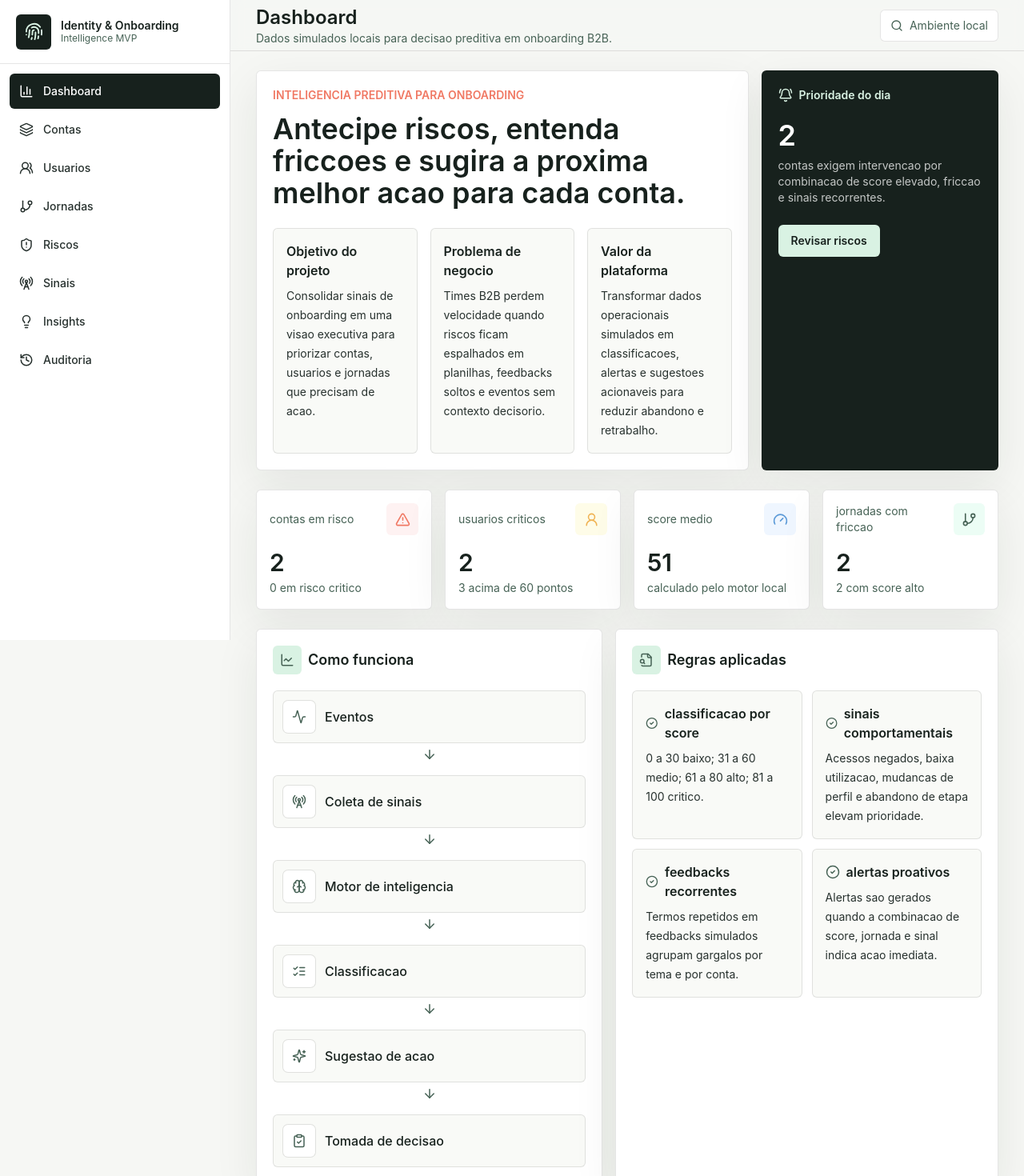
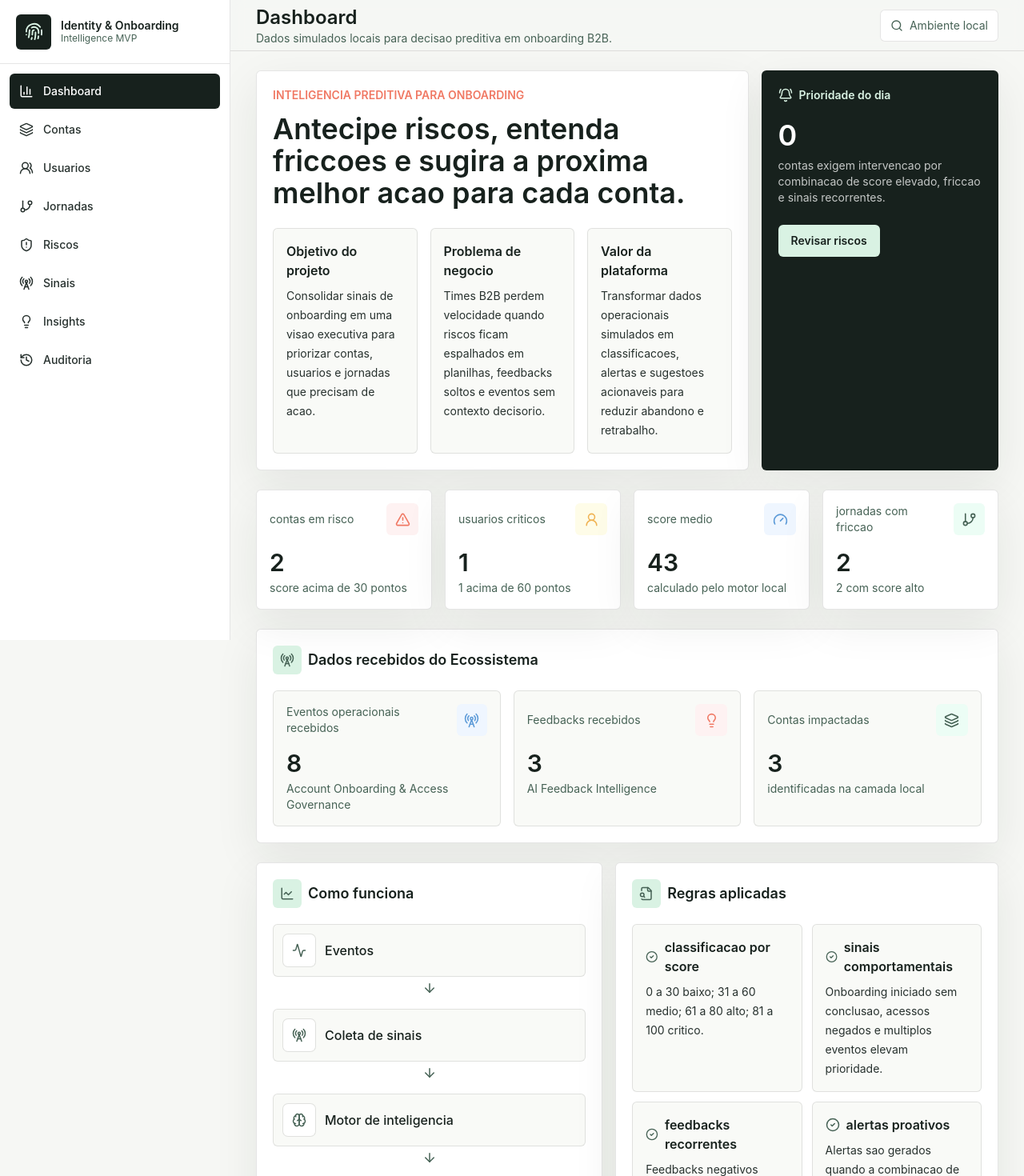
Before and after one commit to KarlaVieira-Dev/Identity-Onboarding-Intelligence, a React (Vite) app: page / in a window 1280 px wide. Shown: the top 1470 px of the page at 80% size. Built offline with nearby package versions, Linux system fonts and the light colour scheme.

Commit message:
Adicionar integração simulada entre projetos do ecossistema

```diff
--- a/src/App.jsx
+++ b/src/App.jsx
@@ -1,4 +1,5 @@
 import React, { useMemo, useState } from 'react';
+import { feedbackSignals, onboardingEvents } from './data/ecosystemData.js';
 import {
   Activity,
   AlertTriangle,
@@ -38,86 +39,67 @@ const navigation = [
 ];
 
 const scoreWeights = {
-  onboardingIncompleto: 25,
-  acessosNegadosRecorrentes: 20,
-  feedbackNegativoRecorrente: 15,
-  baixaUtilizacao: 10,
-  alteracoesFrequentesPerfil: 15,
+  onboardingSemConclusao: 20,
+  acessoNegado: 15,
+  feedbackNegativo: 15,
+  multiplosEventos: 10,
 };
 
 const signalLabels = {
-  onboardingIncompleto: 'onboarding incompleto',
-  acessosNegadosRecorrentes: 'acessos negados recorrentes',
-  feedbackNegativoRecorrente: 'feedback negativo recorrente',
-  baixaUtilizacao: 'baixa utilizacao',
-  alteracoesFrequentesPerfil: 'alteracoes frequentes de perfil',
+  onboardingSemConclusao: 'onboarding iniciado sem conclusao',
+  acessoNegado: 'acesso negado',
+  feedbackNegativo: 'feedback negativo',
+  multiplosEventos: 'multiplos eventos',
 };
 
-const accountInputs = [
+const accountMetadata = {
+  'Conta Gestora A': { segment: 'Fintech', users: 128, friction: 'Acesso e credenciais' },
+  'Conta Gestora B': { segment: 'Saude', users: 84, friction: 'Cadastro inicial' },
+  'Conta Gestora C': { segment: 'SaaS', users: 49, friction: 'Validacao operacional' },
+};
+
+const impactedAccounts = [...new Set([...onboardingEvents.map((event) => event.conta), ...feedbackSignals.map((signal) => signal.conta)])];
+
+function getAccountEcosystemSignals(conta) {
+  const events = onboardingEvents.filter((event) => event.conta === conta);
+  const feedbacks = feedbackSignals.filter((signal) => signal.conta === conta);
+  const eventTypes = events.map((event) => event.evento);
+
+  return {
+    onboardingSemConclusao: eventTypes.includes('onboarding_iniciado') && !eventTypes.includes('onboarding_concluido'),
+    acessoNegado: eventTypes.includes('acesso_negado'),
+    feedbackNegativo: feedbacks.some((signal) => signal.sentimento === 'negativo'),
+    multiplosEventos: events.length > 1,
+  };
+}
+
+const accountInputs = impactedAccounts.map((conta) => ({
+  name: conta,
+  ...(accountMetadata[conta] || { segment: 'Conta B2B', users: 0, friction: 'Sinais do ecossistema' }),
+  signals: getAccountEcosystemSignals(conta),
+}));
+
+const ecosystemSummary = [
   {
-    name: 'Atlas Pay',
-    segment: 'Fintech',
-    users: 128,
-    friction: 'KYC empresarial',
-    signals: {
-      onboardingIncompleto: true,
-      acessosNegadosRecorrentes: true,
-      feedbackNegativoRecorrente: true,
-      baixaUtilizacao: false,
-      alteracoesFrequentesPerfil: true,
-    },
+    label: 'Eventos operacionais recebidos',
+    value: onboardingEvents.length,
+    detail: 'Account Onboarding & Access Governance',
+    icon: RadioTower,
+    tone: 'text-sky bg-blue-50',
   },
   {
-    name: 'Nexa Health',
-    segment: 'Saude',
-    users: 84,
-    friction: 'Consentimento LGPD',
-    signals: {
-      onboardingIncompleto: true,
-      acessosNegadosRecorrentes: false,
-      feedbackNegativoRecorrente: true,
-      baixaUtilizacao: true,
-      alteracoesFrequentesPerfil: false,
-    },
+    label: 'Feedbacks recebidos',
+    value: feedbackSignals.length,
+    detail: 'AI Feedback Intelligence',
+    icon: Lightbulb,
+    tone: 'text-coral bg-red-50',
   },
   {
-    name: 'Volt Market',
-    segment: 'Marketplace',
-    users: 211,
-    friction: 'Revisao documental',
-    signals: {
-      onboardingIncompleto: false,
-      acessosNegadosRecorrentes: false,
-      feedbackNegativoRecorrente: false,
-      baixaUtilizacao: true,
-      alteracoesFrequentesPerfil: false,
-    },
-  },
-  {
-    name: 'Terra Cloud',
-    segment: 'SaaS',
-    users: 49,
-    friction: 'Convites pendentes',
-    signals: {
-      onboardingIncompleto: true,
-      acessosNegadosRecorrentes: true,
-      feedbackNegativoRecorrente: false,
-      baixaUtilizacao: true,
-      alteracoesFrequentesPerfil: true,
-    },
-  },
-  {
-    name: 'Orion Bank',
-    segment: 'Banco digital',
-    users: 176,
-    friction: 'Validacao de perfil',
-    signals: {
-      onboardingIncompleto: false,
-      acessosNegadosRecorrentes: true,
-      feedbackNegativoRecorrente: true,
-      baixaUtilizacao: false,
-      alteracoesFrequentesPerfil: true,
-    },
+    label: 'Contas impactadas',
+    value: impactedAccounts.length,
+    detail: 'identificadas na camada local',
+    icon: Layers3,
+    tone: 'text-moss bg-emerald-50',
   },
 ];
 
@@ -131,9 +113,9 @@ function classifyScore(score) {
 function suggestAction(account) {
   const { signals, risk } = account;
   if (risk === 'Critico') return 'Abrir intervencao executiva e revisar identidade da conta';
-  if (signals.onboardingIncompleto && signals.acessosNegadosRecorrentes) return 'Acionar onboarding assistido e validar bloqueios de acesso';
-  if (signals.feedbackNegativoRecorrente) return 'Agrupar feedbacks e priorizar correcao da etapa reportada';
-  if (signals.baixaUtilizacao) return 'Enviar playbook de ativacao e monitorar uso por 48h';
+  if (signals.onboardingSemConclusao && signals.acessoNegado) return 'Acionar onboarding assistido e validar bloqueios de acesso';
+  if (signals.feedbackNegativo) return 'Agrupar feedbacks e priorizar correcao da etapa reportada';
+  if (signals.multiplosEventos) return 'Revisar sequencia operacional e orientar proxima etapa';
   return 'Manter monitoramento preventivo';
 }
 
@@ -155,11 +137,9 @@ const accounts = accountInputs.map(buildAccountScore);
 const rankedAccounts = [...accounts].sort((a, b) => b.score - a.score);
 
 const users = [
-  { name: 'Marina Costa', account: 'Atlas Pay', role: 'Admin', score: 86, status: 'Critico', signal: '3 tentativas falhas de validacao' },
-  { name: 'Bruno Lima', account: 'Nexa Health', role: 'Operador', score: 58, status: 'Atencao', signal: 'Tempo alto na etapa de aceite' },
-  { name: 'Camila Torres', account: 'Volt Market', role: 'Analista', score: 18, status: 'Estavel', signal: 'Atividade consistente' },
-  { name: 'Renan Alves', account: 'Terra Cloud', role: 'Gestor', score: 73, status: 'Critico', signal: 'Convite reenviado 2 vezes' },
-  { name: 'Paula Rocha', account: 'Orion Bank', role: 'Admin', score: 67, status: 'Atencao', signal: 'Alteracoes de perfil em sequencia' },
+  { name: 'Marina Costa', account: 'Conta Gestora A', role: 'Admin', score: 65, status: 'Critico', signal: 'Acesso negado apos onboarding iniciado' },
+  { name: 'Bruno Lima', account: 'Conta Gestora B', role: 'Operador', score: 20, status: 'Estavel', signal: 'Usuario criado com feedback positivo' },
+  { name: 'Renan Alves', account: 'Conta Gestora C', role: 'Gestor', score: 60, status: 'Atencao', signal: 'Eventos operacionais em sequencia' },
 ];
 
 const journeys = [
@@ -172,37 +152,41 @@ const journeys = [
 const signalGroups = [
   {
     group: 'onboarding',
-    items: [
-      { signal: 'onboarding incompleto', account: 'Atlas Pay, Nexa Health, Terra Cloud', volume: 3, severity: 'Alta' },
-      { signal: 'cadastro parado na validacao', account: 'Atlas Pay', volume: 11, severity: 'Alta' },
-    ],
+    items: onboardingEvents
+      .filter((event) => event.evento.includes('onboarding') || event.evento === 'usuario_criado')
+      .map((event) => ({ signal: event.evento, account: event.conta, volume: 1, severity: event.evento === 'onboarding_iniciado' ? 'Media' : 'Baixa' })),
   },
   {
     group: 'operacao',
-    items: [
-      { signal: 'acessos negados recorrentes', account: 'Atlas Pay, Terra Cloud, Orion Bank', volume: 18, severity: 'Alta' },
-      { signal: 'baixa utilizacao', account: 'Nexa Health, Volt Market, Terra Cloud', volume: 23, severity: 'Media' },
-    ],
+    items: onboardingEvents
+      .filter((event) => ['acesso_negado', 'perfil_alterado'].includes(event.evento))
+      .map((event) => ({ signal: event.evento, account: event.conta, volume: 1, severity: event.evento === 'acesso_negado' ? 'Alta' : 'Media' })),
   },
   {
     group: 'feedback',
-    items: [
-      { signal: 'feedback negativo recorrente', account: 'Atlas Pay, Nexa Health, Orion Bank', volume: 16, severity: 'Alta' },
-      { signal: 'comentarios sobre documento social', account: 'Nexa Health', volume: 7, severity: 'Media' },
-    ],
+    items: feedbackSignals.map((signal) => ({
+      signal: `${signal.sentimento} - ${signal.tema}`,
+      account: signal.conta,
+      volume: 1,
+      severity: signal.sentimento === 'negativo' ? 'Alta' : 'Baixa',
+    })),
   },
   {
     group: 'comportamento',
-    items: [
-      { signal: 'alteracoes frequentes de perfil', account: 'Atlas Pay, Terra Cloud, Orion Bank', volume: 14, severity: 'Alta' },
-      { signal: 'usuario fora do padrao', account: 'Orion Bank', volume: 5, severity: 'Media' },
-    ],
+    items: impactedAccounts
+      .filter((conta) => onboardingEvents.filter((event) => event.conta === conta).length > 1)
+      .map((conta) => ({
+        signal: 'multiplos eventos operacionais',
+        account: conta,
+        volume: onboardingEvents.filter((event) => event.conta === conta).length,
+        severity: 'Media',
+      })),
   },
 ];
 
 const insights = [
   ...rankedAccounts
-    .filter((account) => account.signals.onboardingIncompleto && account.signals.acessosNegadosRecorrentes)
+    .filter((account) => account.signals.onboardingSemConclusao && account.signals.acessoNegado)
     .map((account) => `${account.name}: Conta com onboarding incompleto e aumento de acessos negados.`),
   ...users
     .filter((user) => user.score >= 61)
@@ -234,8 +218,8 @@ const audit = [
 const metrics = [
   {
     label: 'contas em risco',
-    value: accounts.filter((account) => ['Alto', 'Critico'].includes(account.risk)).length,
-    detail: `${accounts.filter((account) => account.risk === 'Critico').length} em risco critico`,
+    value: accounts.filter((account) => ['Medio', 'Alto', 'Critico'].includes(account.risk)).length,
+    detail: 'score acima de 30 pontos',
     icon: AlertTriangle,
     tone: 'text-coral bg-red-50',
   },
@@ -273,8 +257,8 @@ const flowSteps = [
 
 const appliedRules = [
   { title: 'classificacao por score', description: '0 a 30 baixo; 31 a 60 medio; 61 a 80 alto; 81 a 100 critico.' },
-  { title: 'sinais comportamentais', description: 'Acessos negados, baixa utilizacao, mudancas de perfil e abandono de etapa elevam prioridade.' },
-  { title: 'feedbacks recorrentes', description: 'Termos repetidos em feedbacks simulados agrupam gargalos por tema e por conta.' },
+  { title: 'sinais comportamentais', description: 'Onboarding iniciado sem conclusao, acessos negados e multiplos eventos elevam prioridade.' },
+  { title: 'feedbacks recorrentes', description: 'Feedbacks negativos importados do ecossistema agrupam gargalos por tema e por conta.' },
   { title: 'alertas proativos', description: 'Alertas sao gerados quando a combinacao de score, jornada e sinal indica acao imediata.' },
 ];
 
@@ -426,6 +410,27 @@ function Dashboard() {
             </div>
           );
         })}
+      </section>
+
+      <section className="rounded-md border border-black/10 bg-white p-5 shadow-panel">
+        <SectionTitle icon={RadioTower} title="Dados recebidos do Ecossistema" />
+        <div className="mt-5 grid gap-4 md:grid-cols-3">
+          {ecosystemSummary.map((item) => {
+            const Icon = item.icon;
+            return (
+              <div key={item.label} className="rounded-md border border-black/10 bg-[#f9faf7] p-4">
+                <div className="flex items-center justify-between gap-3">
+                  <span className="text-sm text-moss">{item.label}</span>
+                  <span className={`flex h-10 w-10 items-center justify-center rounded-md ${item.tone}`}>
+                    <Icon size={19} />
+                  </span>
+                </div>
+                <p className="mt-4 text-3xl font-semibold">{item.value}</p>
+                <p className="mt-1 text-sm text-moss">{item.detail}</p>
+              </div>
+            );
+          })}
+        </div>
       </section>
 
       <section className="grid gap-4 xl:grid-cols-[0.95fr_1.05fr]">
--- /dev/null
+++ b/src/data/ecosystemData.js
@@ -0,0 +1,52 @@
+export const onboardingEvents = [
+  {
+    conta: 'Conta Gestora A',
+    evento: 'onboarding_iniciado',
+  },
+  {
+    conta: 'Conta Gestora A',
+    evento: 'acesso_negado',
+  },
+  {
+    conta: 'Conta Gestora B',
+    evento: 'usuario_criado',
+  },
+  {
+    conta: 'Conta Gestora B',
+    evento: 'onboarding_iniciado',
+  },
+  {
+    conta: 'Conta Gestora B',
+    evento: 'onboarding_concluido',
+  },
+  {
+    conta: 'Conta Gestora C',
+    evento: 'onboarding_iniciado',
+  },
+  {
+    conta: 'Conta Gestora C',
+    evento: 'acesso_negado',
+  },
+  {
+    conta: 'Conta Gestora C',
+    evento: 'perfil_alterado',
+  },
+];
+
+export const feedbackSignals = [
+  {
+    conta: 'Conta Gestora A',
+    sentimento: 'negativo',
+    tema: 'acesso',
+  },
+  {
+    conta: 'Conta Gestora B',
+    sentimento: 'positivo',
+    tema: 'cadastro',
+  },
+  {
+    conta: 'Conta Gestora C',
+    sentimento: 'negativo',
+    tema: 'validacao',
+  },
+];
```
